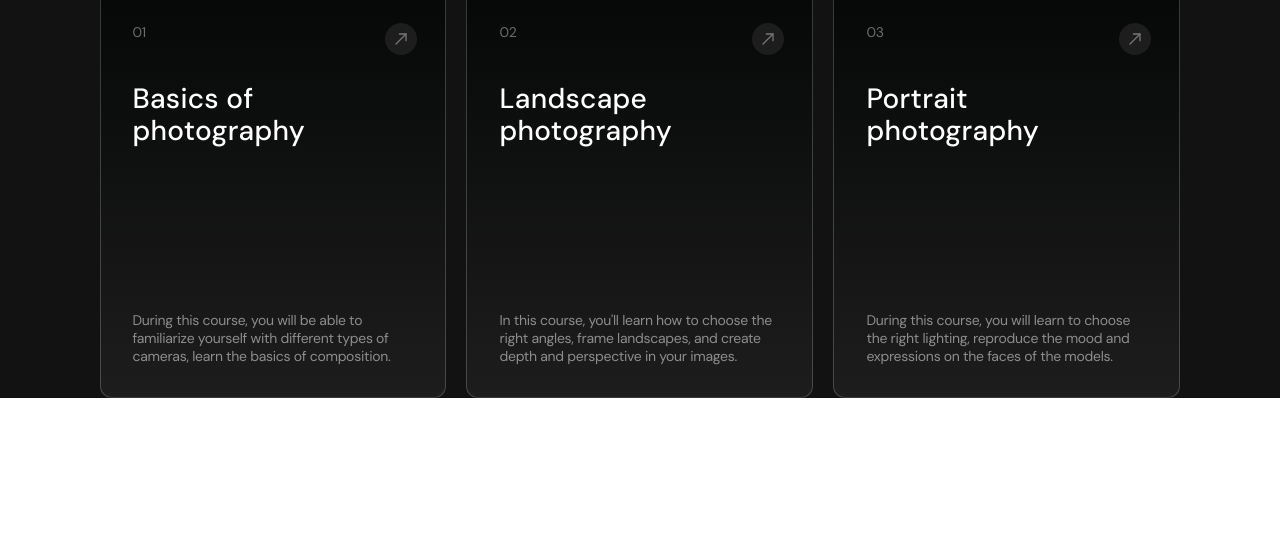
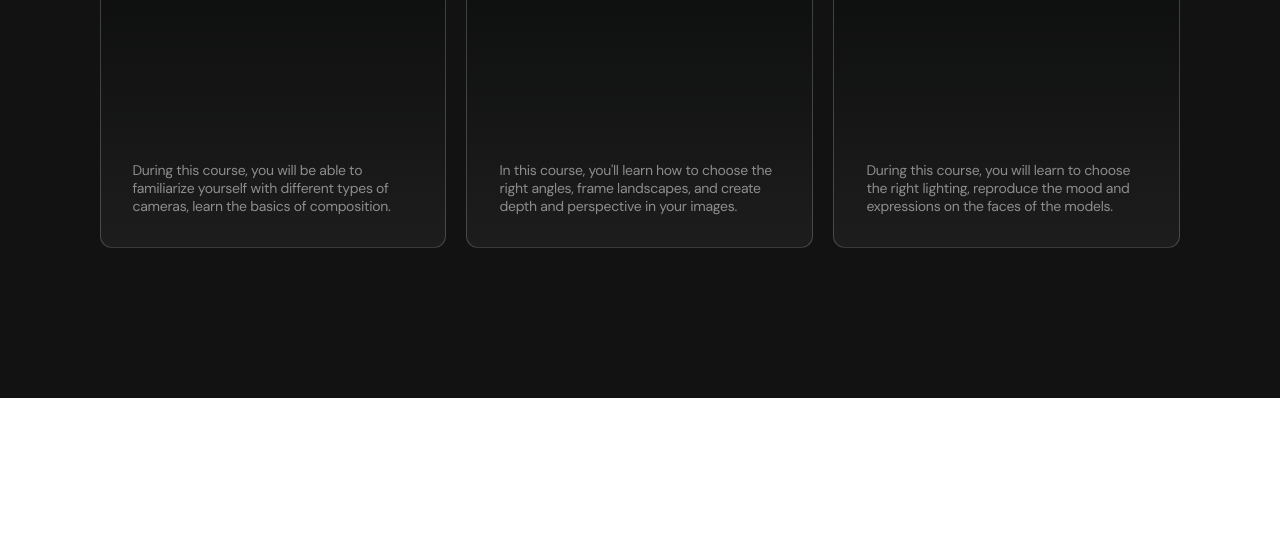
Before and after one commit to YouKnowWhoIs/Risky_bannies, a website built with Vite: page src/index.html in a window 1280 px wide. Shown: the part 290-838 px from the top of the page. After the commit the page ends 800 px from the top, so only its background shows below. Built offline with nearby package versions, Linux system fonts and the light colour scheme.

Commit message:
Correct CSS margins and paddings

```diff
--- a/src/css/our-courses.css
+++ b/src/css/our-courses.css
@@ -8,8 +8,9 @@ ol {
 }
 
 .courses {
-  margin-top: 80px;
-  margin-bottom: 80px;
+  padding-bottom: 80px;
+  padding-left: 32px;
+  padding-right: 32px;
 }
 .courses-wrap {
   display: flex;
@@ -94,8 +95,7 @@ ol {
 
 @media screen and (min-width: 768px) {
   .courses {
-    margin-top: 100px;
-    margin-bottom: 100px;
+    padding-bottom: 100px;
   }
   .courses-container {
     max-width: 704px;
@@ -120,8 +120,7 @@ ol {
 
 @media screen and (min-width: 1280px) {
   .courses {
-    margin-top: 150px;
-    margin-bottom: 150px;
+    padding-bottom: 150px;
   }
   .courses-container {
     max-width: 1081px;
```
